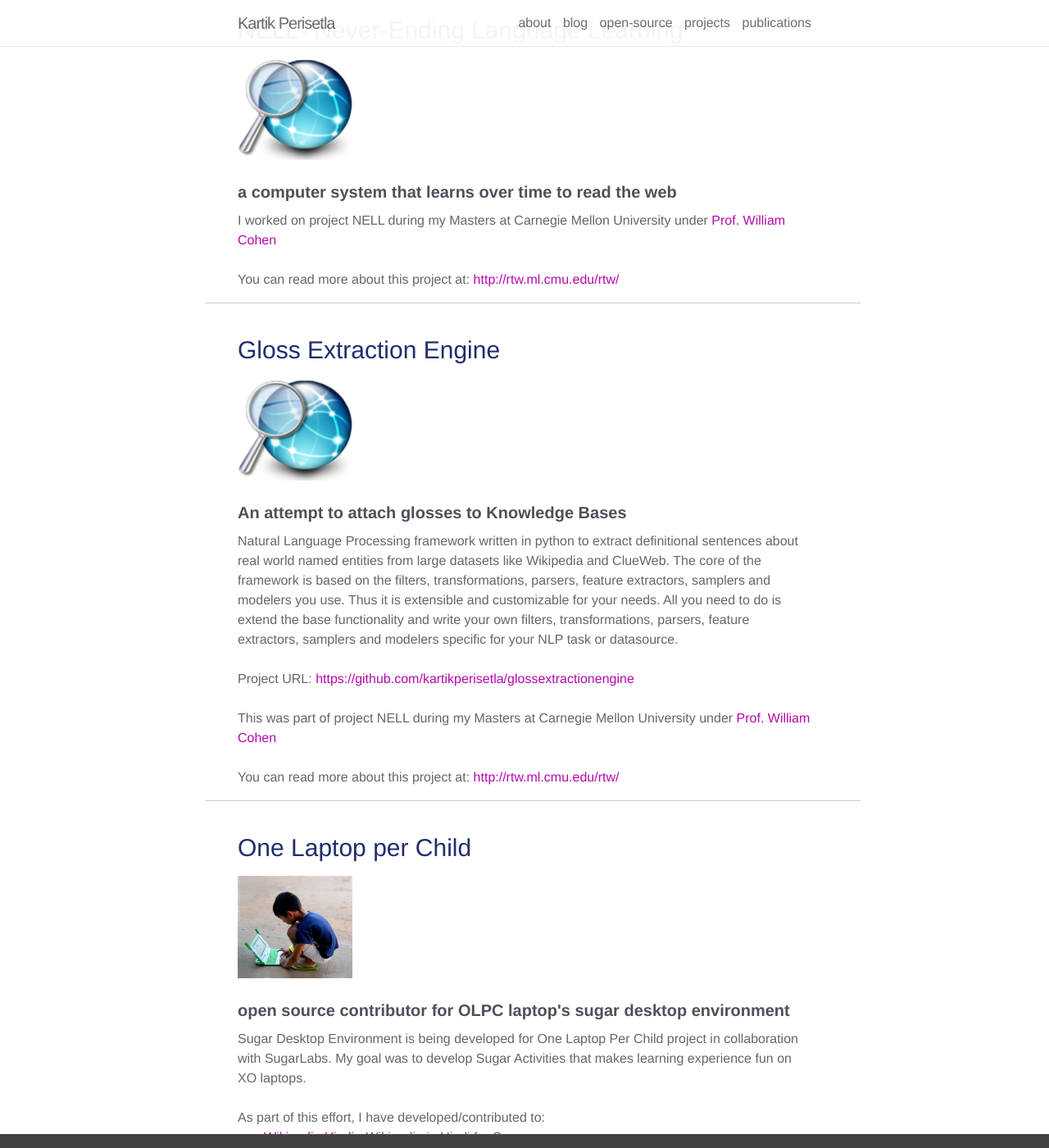
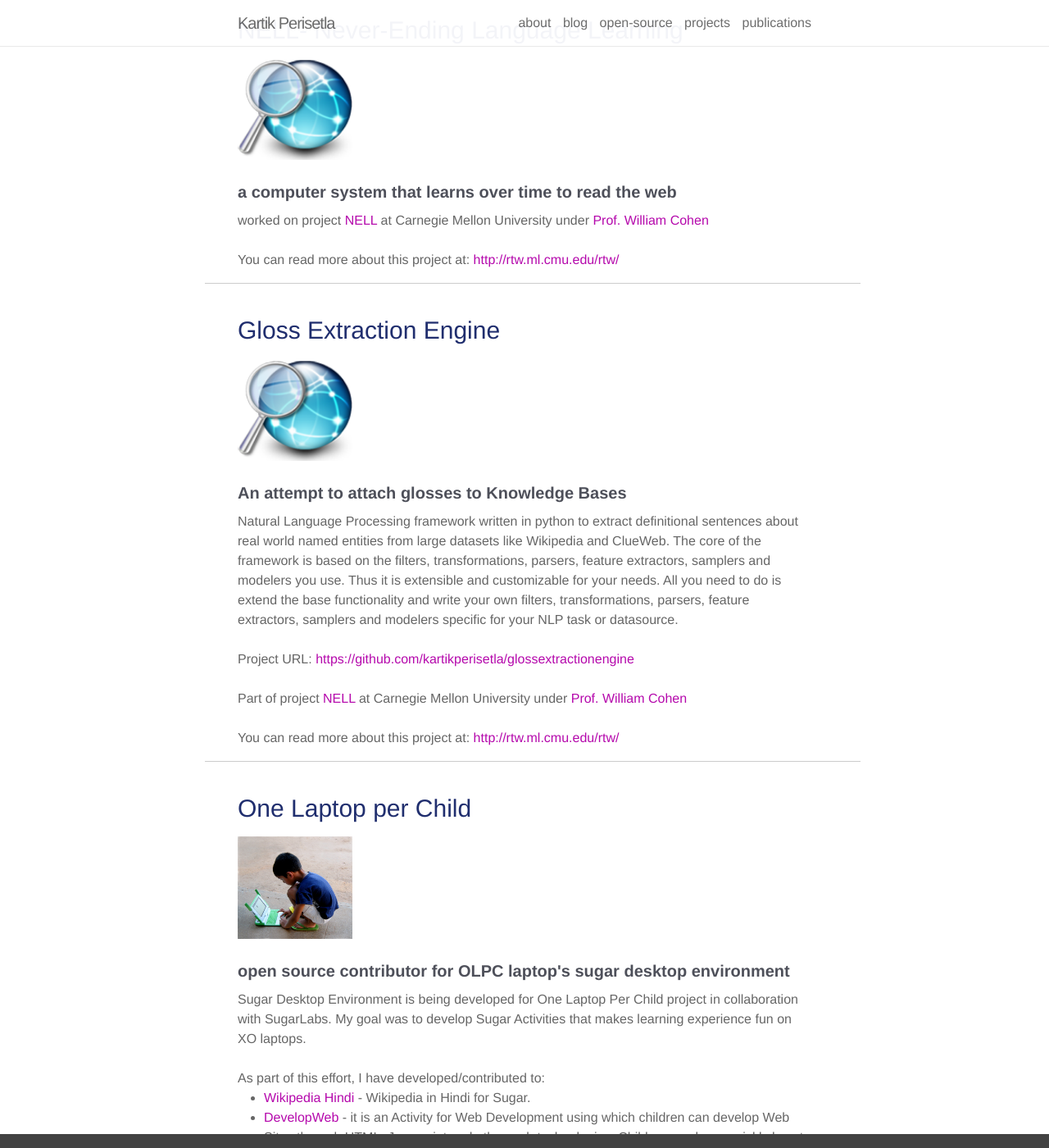
Before and after one commit to kartikperisetla/kartikperisetla.github.io, a Jekyll site: the page built from _pages/projects.md, in a window 1280 px wide and 1400 px high, scrolled down 3202 px. Shown: the whole window at 82% size. Built offline with Jekyll 4.4.1, drawn with Linux system fonts in a browser that asks for light colours; nearby versions of some CDN libraries.

Commit message:
Update projects.md

```diff
--- a/_pages/projects.md
+++ b/_pages/projects.md
@@ -98,7 +98,7 @@
 <img class="thumbnail" src="/assets/img/nell.png" width="140px" height="125px" border="0px" />
 <p align="justify">
     <b><h4 style="color:#4E505A">a computer system that learns over time to read the web</h4></b>
-    I worked on project NELL during my Masters at Carnegie Mellon University under <a
+    worked on project <a href="http://rtw.ml.cmu.edu/rtw/">NELL</a> at Carnegie Mellon University under <a
         href="http://www.cs.cmu.edu/~wcohen/">Prof. William Cohen</a><br/><br/>
 
     You can read more about this project at: <a href="http://rtw.ml.cmu.edu/rtw/">http://rtw.ml.cmu.edu/rtw/</a>
@@ -121,7 +121,7 @@
     Project URL: <a
         href="https://github.com/kartikperisetla/glossextractionengine">https://github.com/kartikperisetla/glossextractionengine</a><br/><br/>
 
-    This was part of project NELL during my Masters at Carnegie Mellon University under <a
+    Part of project <a href="http://rtw.ml.cmu.edu/rtw/">NELL</a> at Carnegie Mellon University under <a
         href="http://www.cs.cmu.edu/~wcohen/">Prof. William Cohen</a><br/><br/>
 
     You can read more about this project at: <a href="http://rtw.ml.cmu.edu/rtw/">http://rtw.ml.cmu.edu/rtw/</a>
@@ -159,6 +159,7 @@
                 href="https://www.olpcsf.org/node/91">Dr. Sameer Verma</a> and <a
                 href="https://github.com/godiard">Gonzalo
                 Odiard</a> to deploy XSCE school server at Bhagmalpur, India.
+
         </li>
     </ul>
 
```
